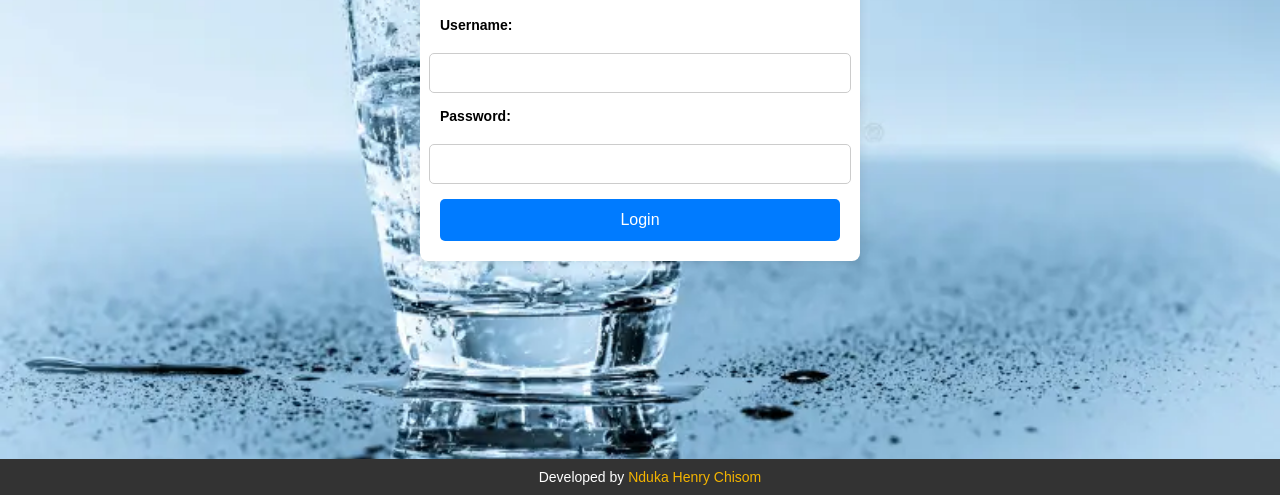
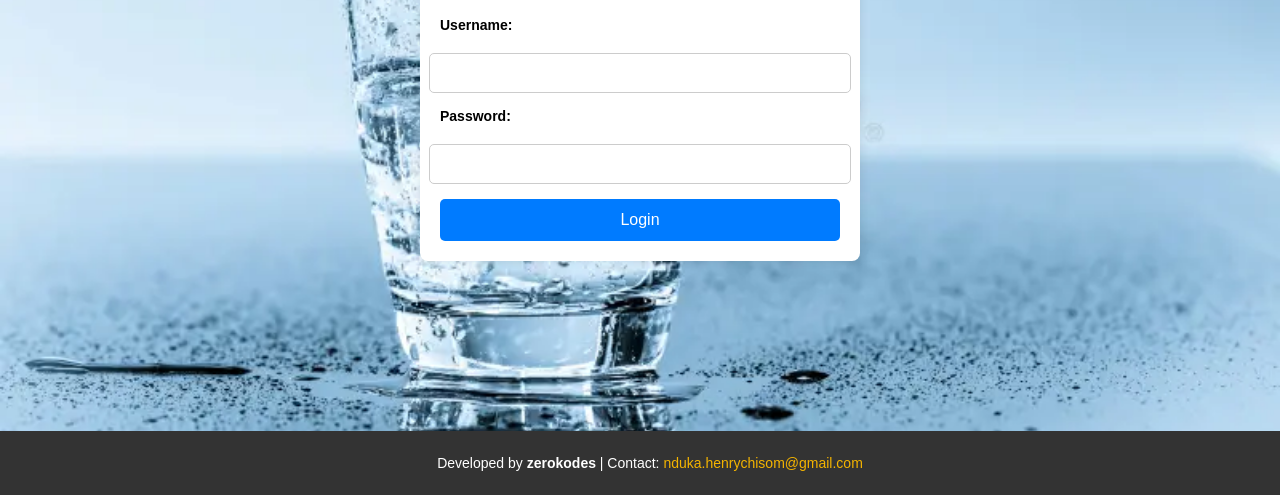
Before and after one commit to zerokodes/Water_Request_Management, a plain HTML site: page frontend/admin/login.html in a window 1280 px wide. Shown: the part 305-800 px from the top of the page. Drawn offline with Linux system fonts and the light colour scheme.

Commit message:
update code

```diff
--- a/frontend/admin/login.html
+++ b/frontend/admin/login.html
@@ -21,7 +21,7 @@
         </div>
 
         <footer>
-            Developed by <a href="mailto:nduka.henrychisom@gmail.com">Nduka Henry Chisom</a>
+            <p>Developed by <strong>zerokodes</strong> | Contact: <a href="mailto:nduka.henrychisom@gmail.com">nduka.henrychisom@gmail.com</a></p>
         </footer>
 
         <script src="login.js"></script>
```
Also changed, not shown: frontend/admin/dashboard.html (+1 -1 lines).
